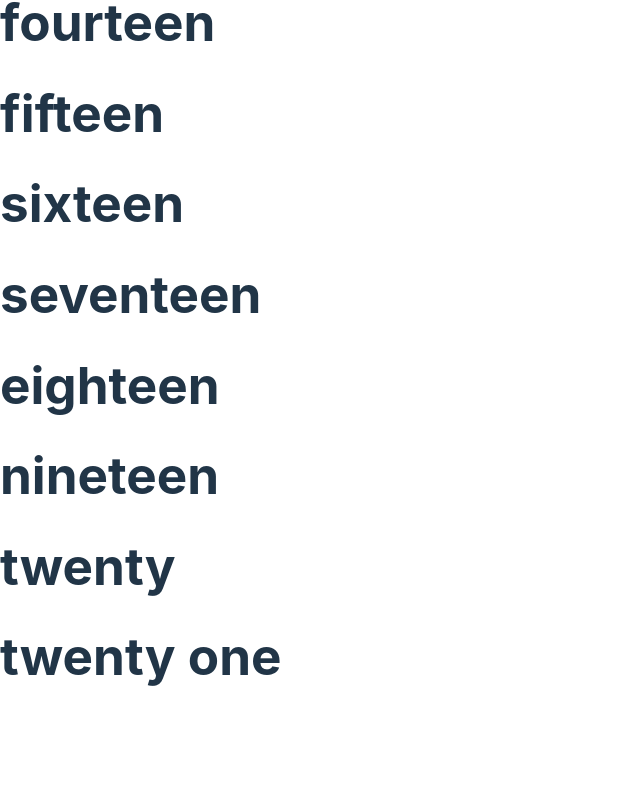
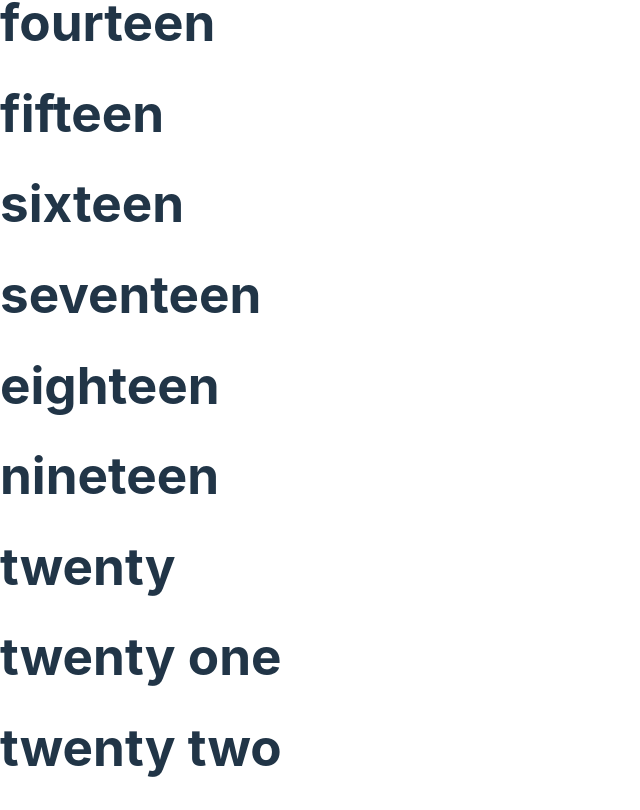
Before and after one commit to omor777/hook-form-practice, a React (Vite) app: page / in a window 1280 px wide. Shown: the part 1218-2028 px from the top of the page, without its empty margins (0-640 px from the left). Before the commit the page ends 1937 px from the top, so only its background shows below. Built offline with nearby package versions, Linux system fonts and the light colour scheme.

Commit message:
twenty two

```diff
--- a/src/App.jsx
+++ b/src/App.jsx
@@ -22,6 +22,7 @@ const App = () => {
       <h1>nineteen</h1>
       <h1>twenty</h1>
       <h1>twenty one</h1>
+      <h1>twenty two</h1>
     </div>
   );
 };
```
